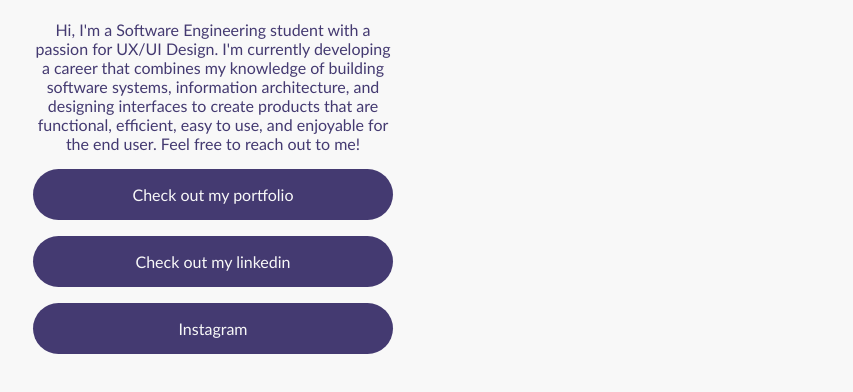
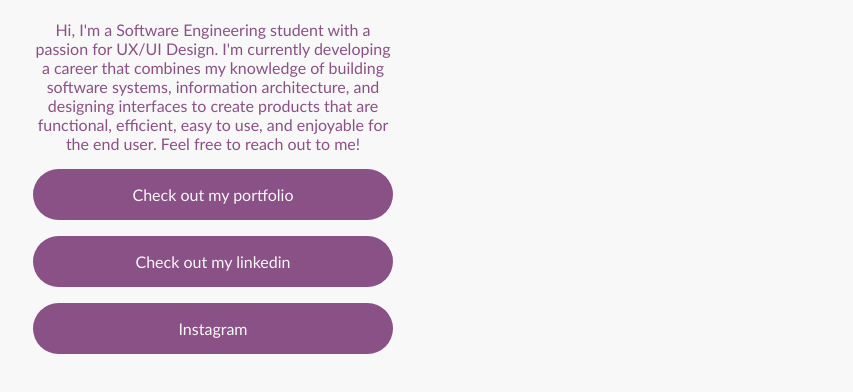
Before and after one commit to isabellacristina/Linktree, a plain HTML site: page index.html in a window 1280 px wide. Both pictures are taken after a click on the button "Dark/Light Mode". Shown: the part 298-690 px from the top of the page, without its empty margins (427-1280 px from the left). Drawn offline with Linux system fonts and the light colour scheme.

Commit message:
color change

```diff
--- a/style.css
+++ b/style.css
@@ -12,7 +12,7 @@ img {
   }
 
   body {
-    background-color: #443A71;
+    background-color: #8a5186;
     transition: background-color 2s ease;
     color: white;
     font-family: 'Trebuchet MS';
@@ -38,13 +38,13 @@ img {
   }
 
   .day-mode a {
-    background-color: #443A71;
+    background-color: #8a5186;
     color: #f8f8f8;
   }
 
   .day-mode {
     background: #f8f8f8;
-    color: #443A71;
+    color: #8a5186;
   }
 
 
```
